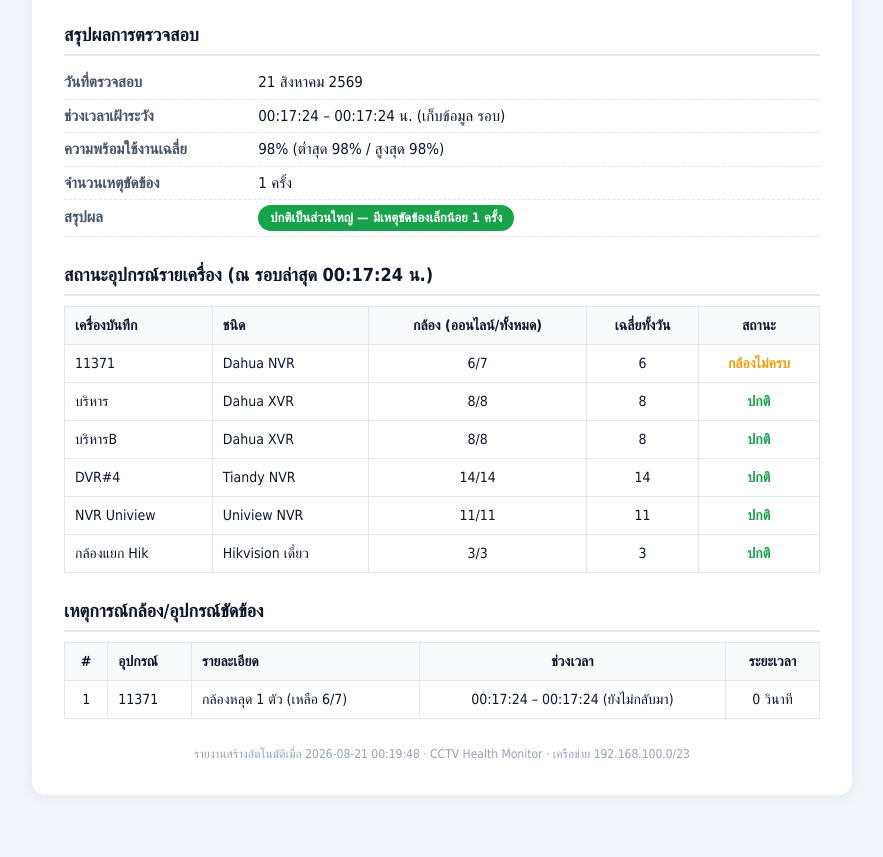
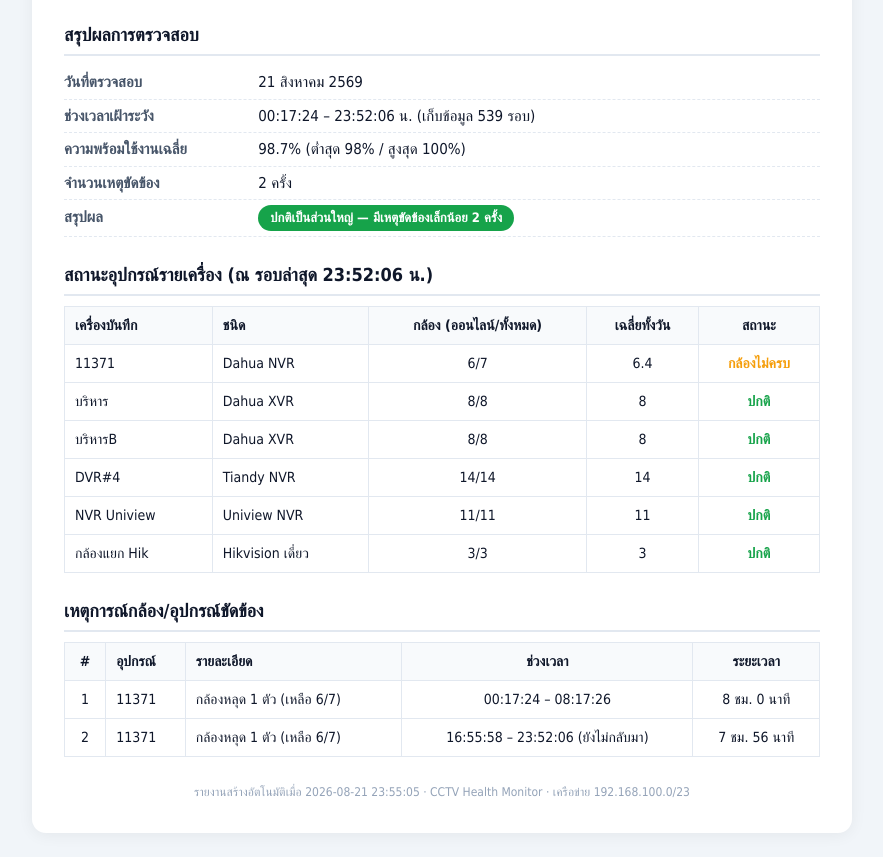
Before and after one commit to teeranop/cctv-monitor, a plain HTML site: page reports/report_2026-08-21.html in a window 1280 px wide. Shown: the part 249-1106 px from the top of the page, without its empty margins (198-1081 px from the left). Before the commit the page ends 1068 px from the top, so only its background shows below. Drawn offline with Linux system fonts and the light colour scheme.

Commit message:
report 2026-08-21

```diff
--- a/reports/report_2026-08-21.html
+++ b/reports/report_2026-08-21.html
@@ -27,35 +27,35 @@ ul.sum b{display:inline-block;min-width:190px;color:#475569}
 <div class="date">ประจำวันที่ 21 สิงหาคม 2569</div>
 
 <div class="hero">
-  <div><div class="big">98%</div><div class="lbl">ความพร้อมใช้งานเฉลี่ย</div></div>
+  <div><div class="big">98.7%</div><div class="lbl">ความพร้อมใช้งานเฉลี่ย</div></div>
   <div class="info">
     กล้องทั้งหมด <b>51</b> ตัว · 6 เครื่องบันทึก<br>
-    ตรวจสอบ  รอบ (00:17:24 – 00:17:24 น.)<br>
-    ต่ำสุด 98% เวลา 00:17:24 น. · สูงสุด 98%
+    ตรวจสอบ 539 รอบ (00:17:24 – 23:52:06 น.)<br>
+    ต่ำสุด 98% เวลา 18:52:50 น. · สูงสุด 100%
   </div>
 </div>
 
 <h2>สรุปผลการตรวจสอบ</h2>
 <ul class="sum">
   <li><b>วันที่ตรวจสอบ</b> 21 สิงหาคม 2569</li>
-  <li><b>ช่วงเวลาเฝ้าระวัง</b> 00:17:24 – 00:17:24 น. (เก็บข้อมูล  รอบ)</li>
-  <li><b>ความพร้อมใช้งานเฉลี่ย</b> 98% (ต่ำสุด 98% / สูงสุด 98%)</li>
-  <li><b>จำนวนเหตุขัดข้อง</b> 1 ครั้ง</li>
-  <li><b>สรุปผล</b> <span class="badge" style="background:#16a34a;color:#fff">ปกติเป็นส่วนใหญ่ — มีเหตุขัดข้องเล็กน้อย 1 ครั้ง</span></li>
+  <li><b>ช่วงเวลาเฝ้าระวัง</b> 00:17:24 – 23:52:06 น. (เก็บข้อมูล 539 รอบ)</li>
+  <li><b>ความพร้อมใช้งานเฉลี่ย</b> 98.7% (ต่ำสุด 98% / สูงสุด 100%)</li>
+  <li><b>จำนวนเหตุขัดข้อง</b> 2 ครั้ง</li>
+  <li><b>สรุปผล</b> <span class="badge" style="background:#16a34a;color:#fff">ปกติเป็นส่วนใหญ่ — มีเหตุขัดข้องเล็กน้อย 2 ครั้ง</span></li>
 </ul>
 
-<h2>สถานะอุปกรณ์รายเครื่อง (ณ รอบล่าสุด 00:17:24 น.)</h2>
+<h2>สถานะอุปกรณ์รายเครื่อง (ณ รอบล่าสุด 23:52:06 น.)</h2>
 <table>
 <tr><th>เครื่องบันทึก</th><th>ชนิด</th><th style="text-align:center">กล้อง (ออนไลน์/ทั้งหมด)</th><th style="text-align:center">เฉลี่ยทั้งวัน</th><th style="text-align:center">สถานะ</th></tr>
-<tr><td>11371</td><td>Dahua NVR</td><td style="text-align:center">6/7</td><td style="text-align:center">6</td><td style="text-align:center;color:#f59e0b;font-weight:600">กล้องไม่ครบ</td></tr><tr><td>บริหาร</td><td>Dahua XVR</td><td style="text-align:center">8/8</td><td style="text-align:center">8</td><td style="text-align:center;color:#16a34a;font-weight:600">ปกติ</td></tr><tr><td>บริหารB</td><td>Dahua XVR</td><td style="text-align:center">8/8</td><td style="text-align:center">8</td><td style="text-align:center;color:#16a34a;font-weight:600">ปกติ</td></tr><tr><td>DVR#4</td><td>Tiandy NVR</td><td style="text-align:center">14/14</td><td style="text-align:center">14</td><td style="text-align:center;color:#16a34a;font-weight:600">ปกติ</td></tr><tr><td>NVR Uniview</td><td>Uniview NVR</td><td style="text-align:center">11/11</td><td style="text-align:center">11</td><td style="text-align:center;color:#16a34a;font-weight:600">ปกติ</td></tr><tr><td>กล้องแยก Hik</td><td>Hikvision เดี่ยว</td><td style="text-align:center">3/3</td><td style="text-align:center">3</td><td style="text-align:center;color:#16a34a;font-weight:600">ปกติ</td></tr>
+<tr><td>11371</td><td>Dahua NVR</td><td style="text-align:center">6/7</td><td style="text-align:center">6.4</td><td style="text-align:center;color:#f59e0b;font-weight:600">กล้องไม่ครบ</td></tr><tr><td>บริหาร</td><td>Dahua XVR</td><td style="text-align:center">8/8</td><td style="text-align:center">8</td><td style="text-align:center;color:#16a34a;font-weight:600">ปกติ</td></tr><tr><td>บริหารB</td><td>Dahua XVR</td><td style="text-align:center">8/8</td><td style="text-align:center">8</td><td style="text-align:center;color:#16a34a;font-weight:600">ปกติ</td></tr><tr><td>DVR#4</td><td>Tiandy NVR</td><td style="text-align:center">14/14</td><td style="text-align:center">14</td><td style="text-align:center;color:#16a34a;font-weight:600">ปกติ</td></tr><tr><td>NVR Uniview</td><td>Uniview NVR</td><td style="text-align:center">11/11</td><td style="text-align:center">11</td><td style="text-align:center;color:#16a34a;font-weight:600">ปกติ</td></tr><tr><td>กล้องแยก Hik</td><td>Hikvision เดี่ยว</td><td style="text-align:center">3/3</td><td style="text-align:center">3</td><td style="text-align:center;color:#16a34a;font-weight:600">ปกติ</td></tr>
 </table>
 
 <h2>เหตุการณ์กล้อง/อุปกรณ์ขัดข้อง</h2>
 <table>
 <tr><th style="text-align:center">#</th><th>อุปกรณ์</th><th>รายละเอียด</th><th style="text-align:center">ช่วงเวลา</th><th style="text-align:center">ระยะเวลา</th></tr>
-<tr><td style='text-align:center'>1</td><td>11371</td><td>กล้องหลุด 1 ตัว (เหลือ 6/7)</td><td style='text-align:center'>00:17:24 – 00:17:24 (ยังไม่กลับมา)</td><td style='text-align:center'>0 วินาที</td></tr>
+<tr><td style='text-align:center'>1</td><td>11371</td><td>กล้องหลุด 1 ตัว (เหลือ 6/7)</td><td style='text-align:center'>00:17:24 – 08:17:26</td><td style='text-align:center'>8 ชม. 0 นาที</td></tr><tr><td style='text-align:center'>2</td><td>11371</td><td>กล้องหลุด 1 ตัว (เหลือ 6/7)</td><td style='text-align:center'>16:55:58 – 23:52:06 (ยังไม่กลับมา)</td><td style='text-align:center'>7 ชม. 56 นาที</td></tr>
 </table>
 
-<div class="foot">รายงานสร้างอัตโนมัติเมื่อ 2026-08-21 00:19:48 · CCTV Health Monitor · เครือข่าย 192.168.100.0/23</div>
+<div class="foot">รายงานสร้างอัตโนมัติเมื่อ 2026-08-21 23:55:05 · CCTV Health Monitor · เครือข่าย 192.168.100.0/23</div>
 </div>
 </body></html>
```
